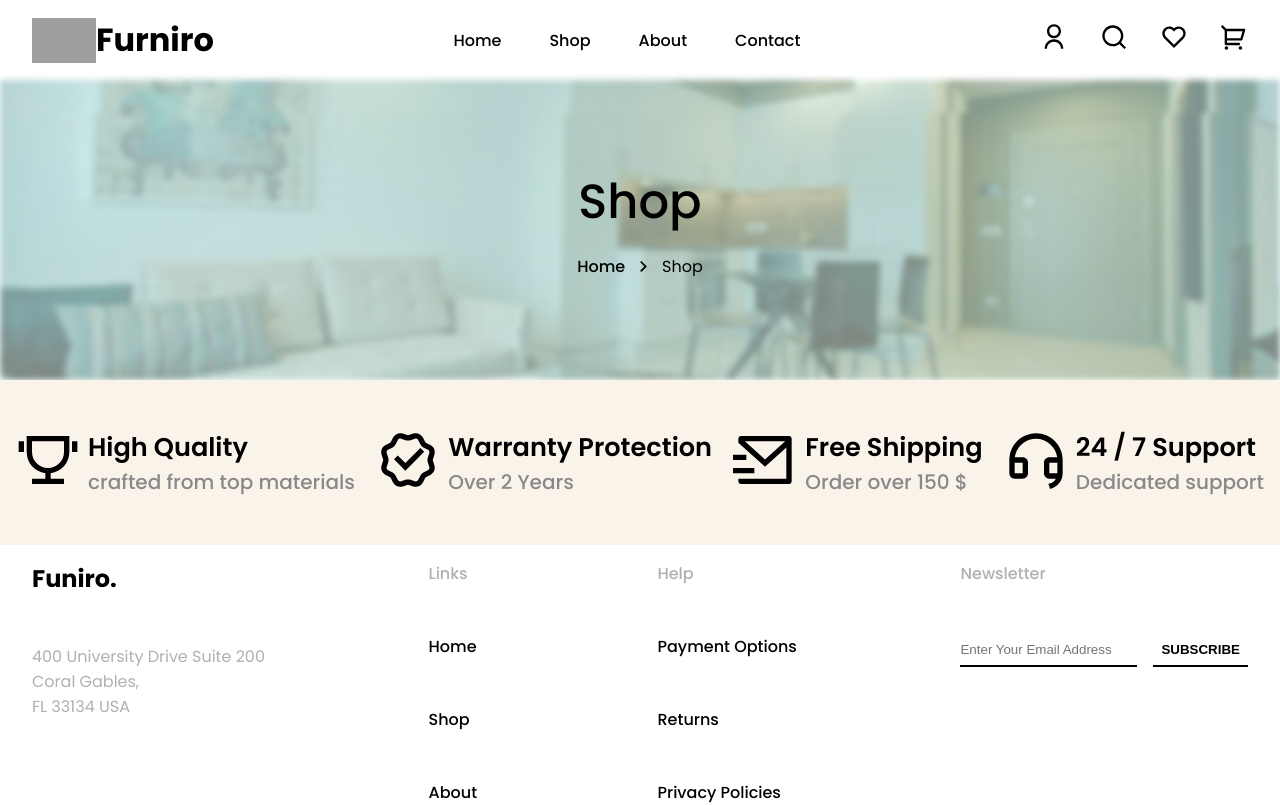
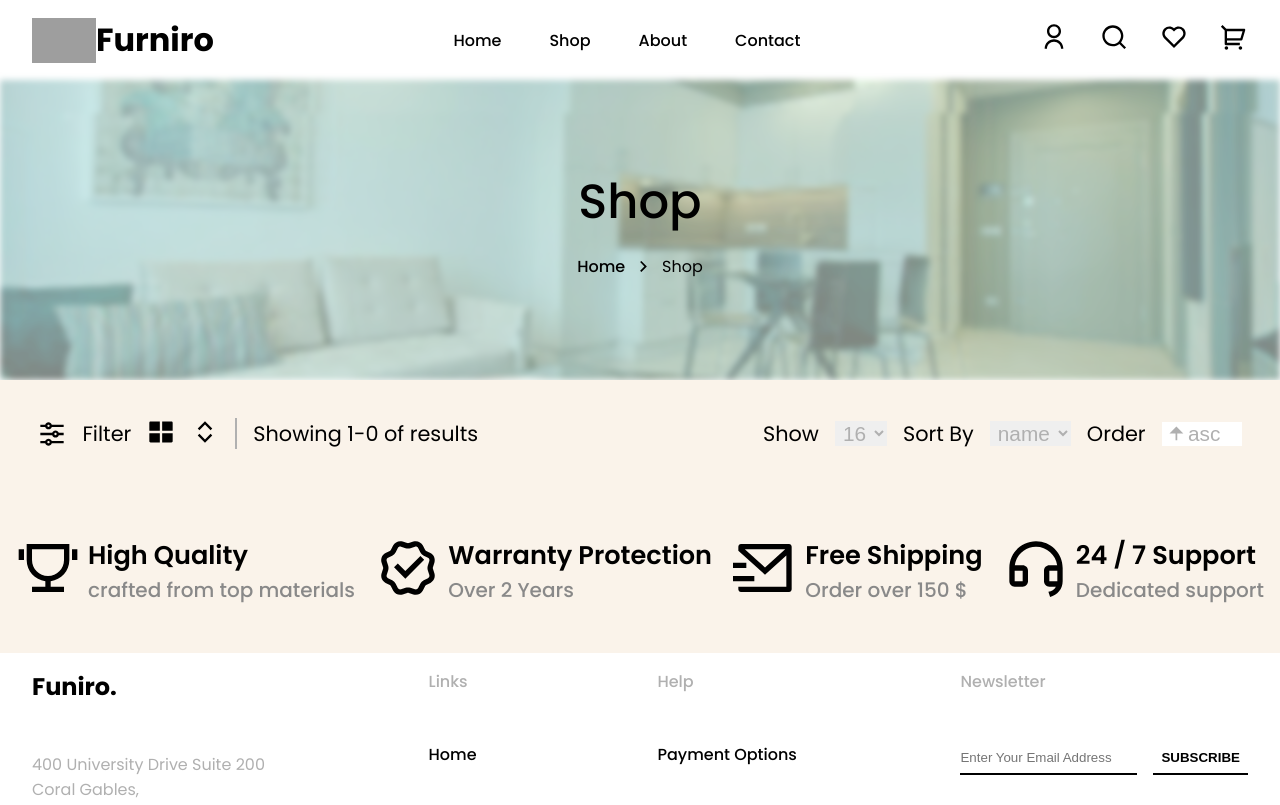
Before and after one commit to Kelthon/ecommerce-challenge-app, a React (Create React App) app: page /shop in a window 1280 px wide. Shown: the top 805 px of the page. Built offline with nearby package versions, Linux system fonts and the light colour scheme; grey boxes are pictures that could not be loaded.

Commit message:
feat: added filter bar, fixed classnames

```diff
--- /dev/null
+++ b/src/components/FilterBar.css
@@ -0,0 +1,74 @@
+div#filter-bar {
+  display: flex;
+  justify-content: space-between;
+  background-color: var(--secondary-color);
+  gap: 1rem;
+  padding: 2.4rem;
+}
+
+div#filter-bar > header {
+  display: flex;
+  gap: 1rem;
+}
+
+div#filter-bar > header > p {
+  display: flex;
+  align-items: center;
+  gap: 1rem;
+  font-size: 1.3rem;
+}
+
+div#filter-bar > header > p > svg {
+  font-size: 1.75rem;
+}
+
+div#filter-bar > header > button {
+  background-color: transparent;
+  border: none;
+}
+
+div#filter-bar > header > button:hover {
+  color: var(--primary-color);
+}
+
+div#filter-bar > header > button > svg {
+  font-size: 1.75rem;
+}
+
+div#filter-bar > p {
+  flex: 1;
+  border-left: 2px solid var(--muted-color);
+  padding-left: 1rem;
+  font-size: 1.3rem;
+}
+
+div#filter-bar > footer {
+  display: flex;
+  gap: 1rem;
+}
+
+div#filter-bar > footer > p {
+  display: flex;
+  align-items: center;
+  gap: 1rem;
+  font-size: 1.3rem;
+}
+
+div#filter-bar > footer > p > select {
+  font-size: 1.3rem;
+  color: var(--muted-color);
+  padding-inline: 0.25rem;
+  border: none;
+}
+
+div#filter-bar > footer > p > button {
+  color: var(--muted-color);
+  background-color: var(--light-color);
+  font-size: 1.3rem;
+  padding-inline: 0.25rem;
+  border: none;
+  display: flex;
+  align-items: center;
+  gap: 0.1rem;
+  min-width: 5rem;
+}
--- /dev/null
+++ b/src/components/FilterBar.tsx
@@ -0,0 +1,90 @@
+import { useState } from 'react';
+import {
+  RiLayoutGridFill,
+  RiEqualizerLine,
+  RiLayoutGridLine,
+  RiExpandUpDownLine,
+  RiExpandUpDownFill,
+  RiArrowUpFill,
+  RiArrowDownFill,
+} from 'react-icons/ri';
+import './FilterBar.css';
+
+export default function FilterBar(): JSX.Element {
+  const [itemPerPage, setItemsPerPage] = useState<number>(16);
+  const [indexPage, setIndexPage] = useState<number>(0);
+  const [sortBy, setSortBy] = useState<string>('');
+  const [order, setOrder] = useState<'asc' | 'desc'>('asc');
+  const [layout, setLayout] = useState<'grid' | 'list'>('grid');
+
+  return (
+    <div id="filter-bar">
+      <header>
+        <p id="filter-button">
+          <RiEqualizerLine />
+          <span>Filter</span>
+        </p>
+        <button
+          type="button"
+          title="enable grid display"
+          onClick={(e) => setLayout('grid')}
+        >
+          {layout === 'grid' ? <RiLayoutGridFill /> : <RiLayoutGridLine />}
+        </button>
+        <button
+          type="button"
+          title="enable list display"
+          onClick={(e) => setLayout('list')}
+        >
+          {layout === 'grid' ? <RiExpandUpDownLine /> : <RiExpandUpDownFill />}
+        </button>
+      </header>
+      <p>
+        Showing {itemPerPage * indexPage + 1}-{itemPerPage * indexPage} of {}{' '}
+        results
+      </p>
+      <footer>
+        <p>
+          <label htmlFor="items-per-page">Show</label>
+          <select
+            name="items-per-page"
+            id="items-per-page"
+            onChange={(e) => setItemsPerPage(+e.target.value)}
+          >
+            <option defaultValue="true" value="16">
+              16
+            </option>
+            <option value="32">32</option>
+            <option value="64">64</option>
+          </select>
+        </p>
+        <p>
+          <label htmlFor="sort-by">Sort By</label>
+          <select
+            name="sort-by"
+            id="sort-by"
+            onChange={(e) => setSortBy(e.target.value)}
+          >
+            <option defaultValue="true" value="name">
+              name
+            </option>
+            <option value="price">price</option>
+            <option value="new">new</option>
+          </select>
+        </p>
+        <p>
+          <label htmlFor="order">Order</label>
+          <button
+            name="order"
+            type="button"
+            title="ordering by"
+            onClick={(e) => setOrder(order === 'asc' ? 'desc' : 'asc')}
+          >
+            {order === 'asc' ? <RiArrowUpFill /> : <RiArrowDownFill />}
+            {order}
+          </button>
+        </p>
+      </footer>
+    </div>
+  );
+}
--- a/src/components/RouterLocation.tsx
+++ b/src/components/RouterLocation.tsx
@@ -39,7 +39,7 @@ export default function RouterLocation({
           >
             <Link to={window.location.pathname}>{item}</Link>
             {(index !== location.length - 1 || hasEndPoint) && (
-              <RiArrowRightSLine className='icon' />
+              <RiArrowRightSLine className="icon" />
             )}
           </li>
           {hasEndPoint && index === location.length - 1 && (
--- a/src/pages/ShopPage.tsx
+++ b/src/pages/ShopPage.tsx
@@ -2,12 +2,14 @@ import React from 'react';
 import Page from './Page';
 import FeatureBox from '../components/FeatureBox';
 import PageCover from '../components/PageCover';
+import FilterBar from '../components/FilterBar';
 
 export default function ShopPage(): JSX.Element {
   return (
     <>
       <Page>
         <PageCover title="Shop" />
+        <FilterBar />
         <FeatureBox />
       </Page>
     </>
```
